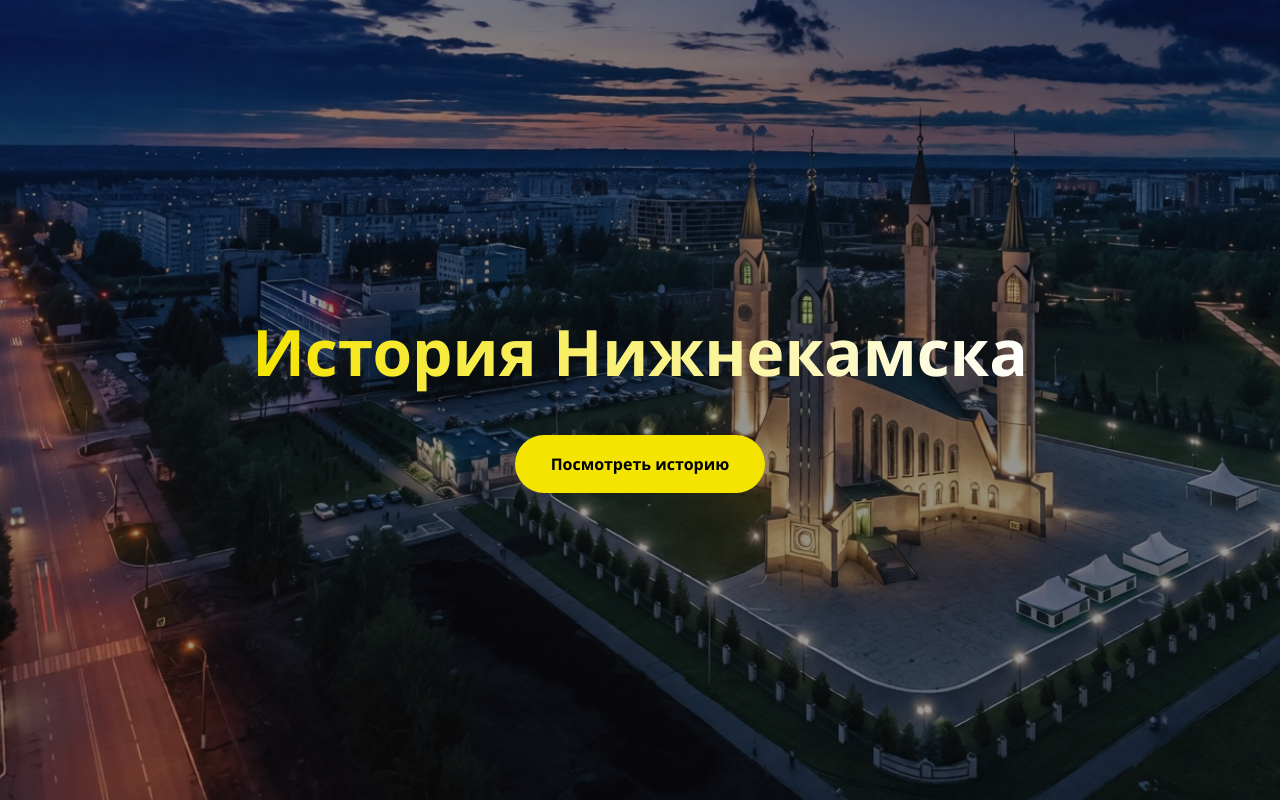
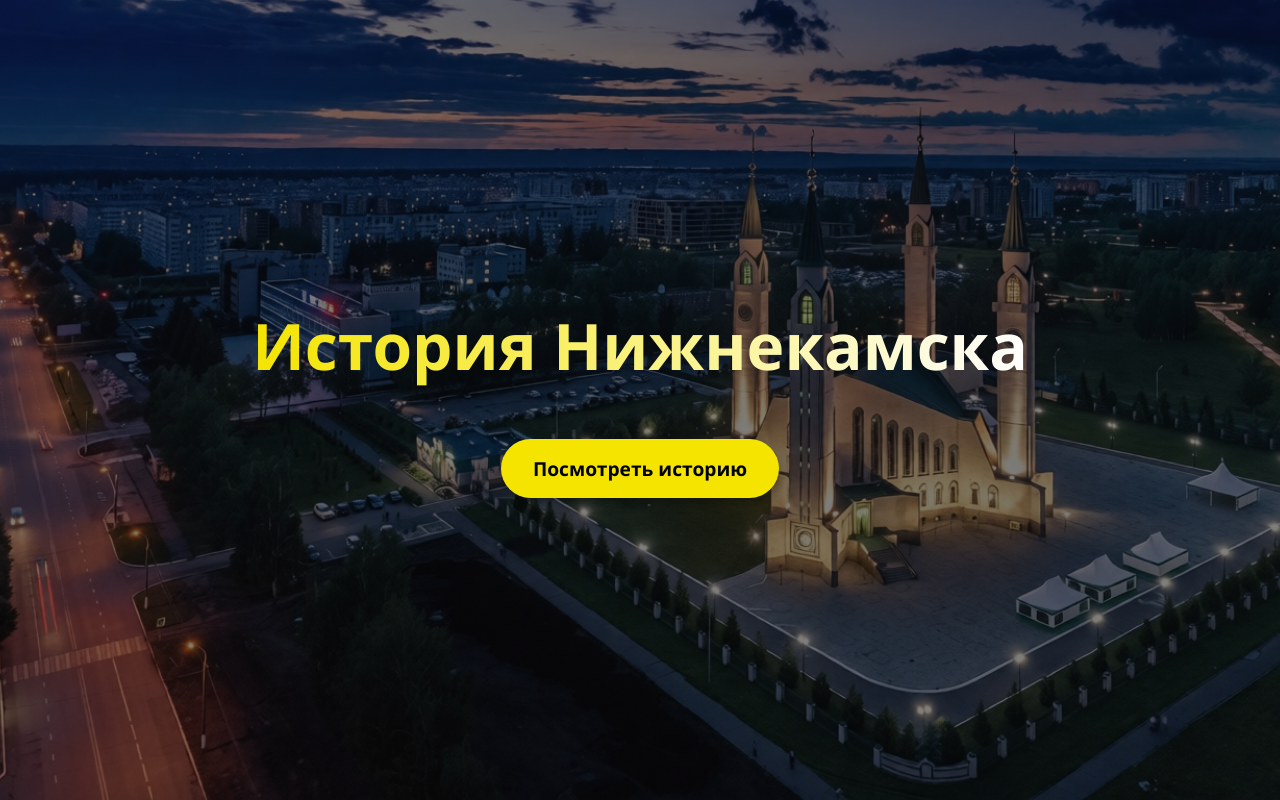
Before and after one commit to globbastarkan-cpu/NK-history, a plain HTML site: page index.html in a window 1280 px wide. Drawn offline with Linux system fonts and the light colour scheme.

Commit message:
index.html

```diff
--- a/index.html
+++ b/index.html
@@ -2,7 +2,7 @@
 <html lang="ru">
 <head>
 <meta charset="UTF-8">
-<meta name="viewport" content="width=device-width, initial-scale=1.0">
+<meta name="viewport" content="width=device-width, initial-scale=1.0, maximum-scale=1.0, user-scalable=yes">
 <title>История Нижнекамска</title>
 <style>
 :root{
@@ -12,31 +12,56 @@
   --dark:#1a1a1a;
 }
 *{margin:0;padding:0;box-sizing:border-box;}
-body{font-family:'Segoe UI',sans-serif;background:#000;color:#fff;}
+body{
+  font-family:'Segoe UI',Roboto,-apple-system,sans-serif;
+  background:#000;
+  color:#fff;
+  min-height:100vh;
+}
 .hero{
-  height:100vh;
+  min-height:100vh;
   background:
-    linear-gradient(rgba(0,0,0,.4),rgba(0,0,0,.4)),
+    linear-gradient(rgba(0,0,0,.5),rgba(0,0,0,.5)),
     url('city.jpg') center/cover no-repeat;
-  display:flex;flex-direction:column;justify-content:center;align-items:center;text-align:center;
+  display:flex;
+  flex-direction:column;
+  justify-content:center;
+  align-items:center;
+  text-align:center;
+  padding:20px;
 }
 h1{
-  font-size:64px;
+  font-size:clamp(2rem, 10vw, 4rem);
   background:linear-gradient(90deg,var(--yellow),#fff);
   -webkit-background-clip:text;
+  background-clip:text;
   color:transparent;
+  margin-bottom:20px;
 }
 .btn{
-  margin-top:40px;
-  padding:18px 36px;
+  display:inline-block;
+  margin-top:30px;
+  padding:16px 32px;
   background:var(--yellow);
   color:#000;
-  border-radius:40px;
+  border-radius:50px;
   text-decoration:none;
   font-weight:bold;
-  transition:.3s;
+  font-size:1.2rem;
+  transition:transform 0.2s, background 0.2s;
+  box-shadow:0 4px 12px rgba(0,0,0,0.3);
+  min-width:200px;
+  text-align:center;
 }
-.btn:hover{transform:scale(1.1);}
+.btn:active{
+  transform:scale(0.97);
+}
+@media (hover:hover){
+  .btn:hover{
+    transform:scale(1.05);
+    background:#ffea2e;
+  }
+}
 </style>
 </head>
 <body>
```
